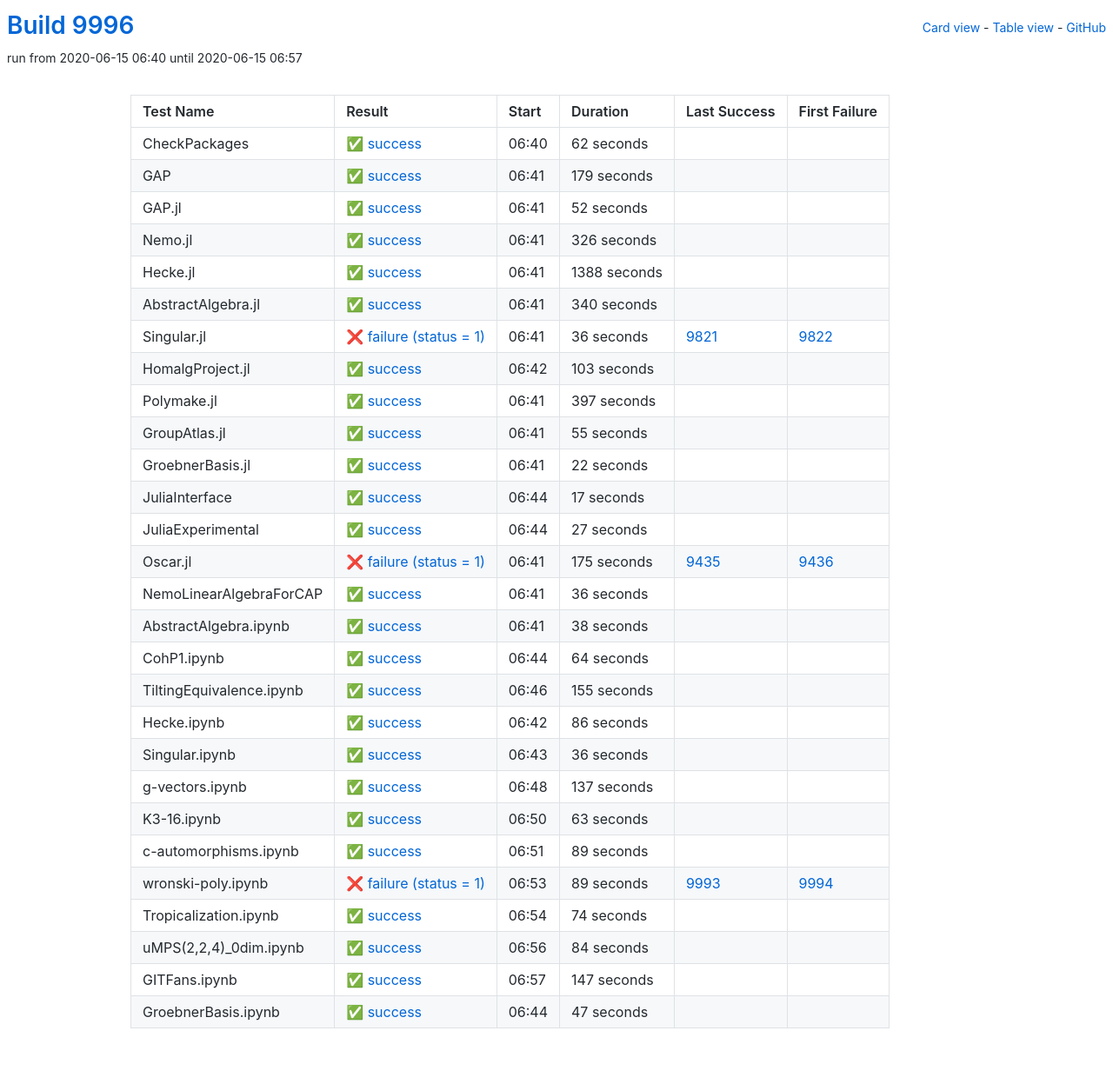
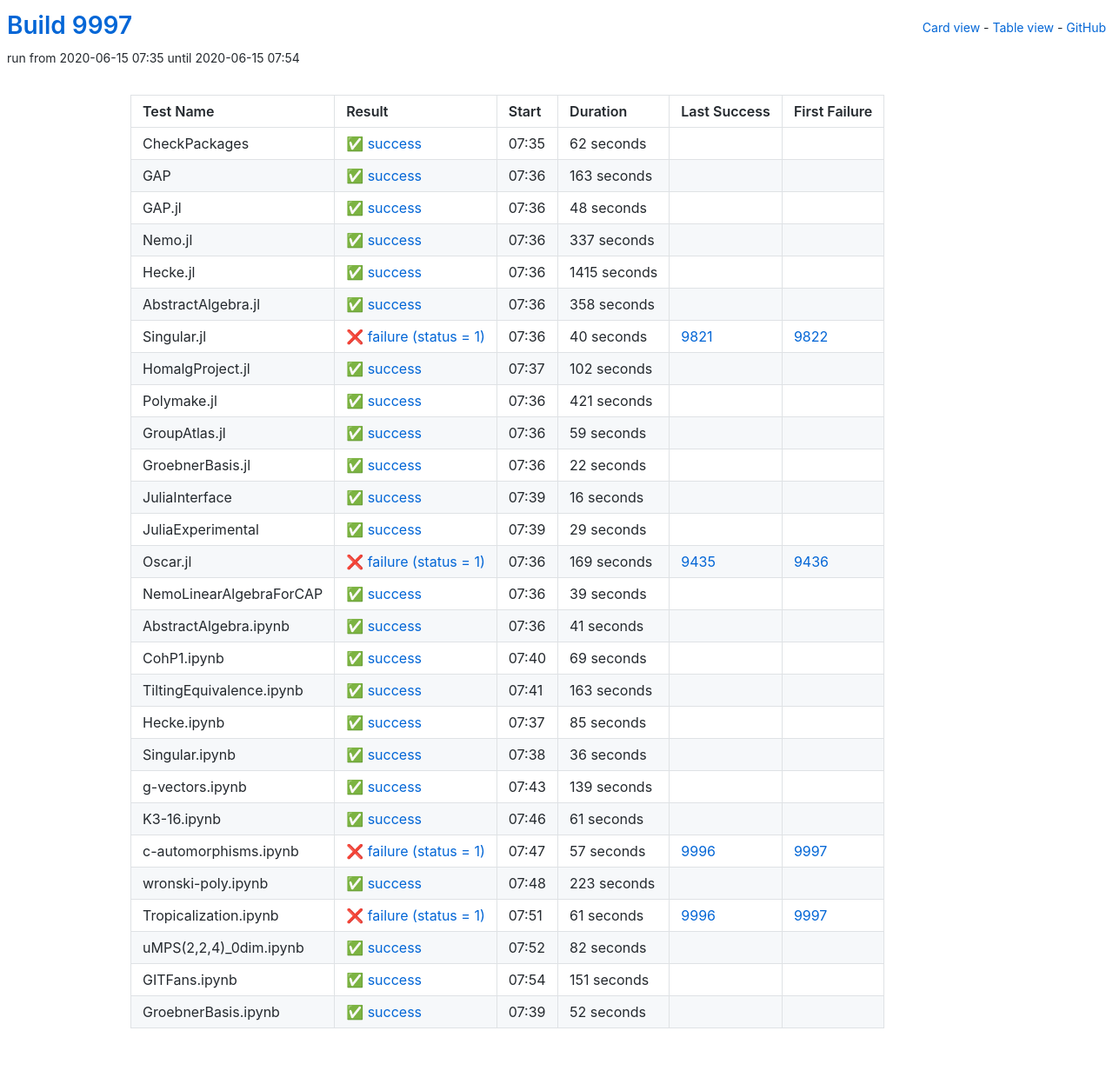
Before and after one commit to oscar-system/oscar-ci-status, a Jekyll site: the page built from table.html, in a window 1280 px wide. Shown: the whole page at 87% size. Built offline with Jekyll 4.4.1, drawn with Linux system fonts in a browser that asks for light colours.

Commit message:
Build #9997

```diff
--- a/_data/ci.yml
+++ b/_data/ci.yml
@@ -1,6 +1,6 @@
 ---
-build: 9996
-build_url: https://oscarci.mathematik.uni-kl.de/job/oscar/9996/
+build: 9997
+build_url: https://oscarci.mathematik.uni-kl.de/job/oscar/9997/
 job: oscar
 organization: oscar-system
 repo: oscar-ci-status
@@ -8,8 +8,8 @@ repourl: https://github.com/oscar-system/oscar-ci-status
 tests:
 - name: CheckPackages
   id: checkpackages
-  log: https://oscarci.mathematik.uni-kl.de/job/oscar/9996/artifact/logs/build-9996/CheckPackages.log
-  start: 2020-06-15 06:40
+  log: https://oscarci.mathematik.uni-kl.de/job/oscar/9997/artifact/logs/build-9997/CheckPackages.log
+  start: 2020-06-15 07:35
   success: true
   exitcode: 0
   status: success
@@ -20,116 +20,116 @@ tests:
   first_failure_url:
 - name: GAP
   id: gap
-  log: https://oscarci.mathematik.uni-kl.de/job/oscar/9996/artifact/logs/build-9996/GAP.log
-  start: 2020-06-15 06:41
+  log: https://oscarci.mathematik.uni-kl.de/job/oscar/9997/artifact/logs/build-9997/GAP.log
+  start: 2020-06-15 07:36
   success: true
   exitcode: 0
   status: success
-  duration: 179
+  duration: 163
   last_success: false
   last_success_url:
   first_failure: false
   first_failure_url:
 - name: GAP.jl
   id: gap-jl
-  log: https://oscarci.mathematik.uni-kl.de/job/oscar/9996/artifact/logs/build-9996/GAP.jl.log
-  start: 2020-06-15 06:41
+  log: https://oscarci.mathematik.uni-kl.de/job/oscar/9997/artifact/logs/build-9997/GAP.jl.log
+  start: 2020-06-15 07:36
   success: true
   exitcode: 0
   status: success
-  duration: 52
+  duration: 48
   last_success: false
   last_success_url:
   first_failure: false
   first_failure_url:
 - name: Nemo.jl
   id: nemo-jl
-  log: https://oscarci.mathematik.uni-kl.de/job/oscar/9996/artifact/logs/build-9996/Nemo.jl.log
-  start: 2020-06-15 06:41
+  log: https://oscarci.mathematik.uni-kl.de/job/oscar/9997/artifact/logs/build-9997/Nemo.jl.log
+  start: 2020-06-15 07:36
   success: true
   exitcode: 0
   status: success
-  duration: 326
+  duration: 337
   last_success: false
   last_success_url:
   first_failure: false
   first_failure_url:
 - name: Hecke.jl
   id: hecke-jl
-  log: https://oscarci.mathematik.uni-kl.de/job/oscar/9996/artifact/logs/build-9996/Hecke.jl.log
-  start: 2020-06-15 06:41
+  log: https://oscarci.mathematik.uni-kl.de/job/oscar/9997/artifact/logs/build-9997/Hecke.jl.log
+  start: 2020-06-15 07:36
   success: true
   exitcode: 0
   status: success
-  duration: 1388
+  duration: 1415
   last_success: false
   last_success_url:
   first_failure: false
   first_failure_url:
 - name: AbstractAlgebra.jl
   id: abstractalgebra-jl
-  log: https://oscarci.mathematik.uni-kl.de/job/oscar/9996/artifact/logs/build-9996/AbstractAlgebra.jl.log
-  start: 2020-06-15 06:41
+  log: https://oscarci.mathematik.uni-kl.de/job/oscar/9997/artifact/logs/build-9997/AbstractAlgebra.jl.log
+  start: 2020-06-15 07:36
   success: true
   exitcode: 0
   status: success
-  duration: 340
+  duration: 358
   last_success: false
   last_success_url:
   first_failure: false
   first_failure_url:
 - name: Singular.jl
   id: singular-jl
-  log: https://oscarci.mathematik.uni-kl.de/job/oscar/9996/artifact/logs/build-9996/Singular.jl.log
-  start: 2020-06-15 06:41
+  log: https://oscarci.mathematik.uni-kl.de/job/oscar/9997/artifact/logs/build-9997/Singular.jl.log
+  start: 2020-06-15 07:36
   success: false
   exitcode: 1
   status: failure
-  duration: 36
+  duration: 40
   last_success: 9821
   last_success_url: https://oscarci.mathematik.uni-kl.de/job/oscar/9821/
   first_failure: 9822
   first_failure_url: https://oscarci.mathematik.uni-kl.de/job/oscar/9822/
 - name: HomalgProject.jl
   id: homalgproject-jl
-  log: https://oscarci.mathematik.uni-kl.de/job/oscar/9996/artifact/logs/build-9996/HomalgProject.jl.log
-  start: 2020-06-15 06:42
+  log: https://oscarci.mathematik.uni-kl.de/job/oscar/9997/artifact/logs/build-9997/HomalgProject.jl.log
+  start: 2020-06-15 07:37
   success: true
   exitcode: 0
   status: success
-  duration: 103
+  duration: 102
   last_success: false
   last_success_url:
   first_failure: false
   first_failure_url:
 - name: Polymake.jl
   id: polymake-jl
-  log: https://oscarci.mathematik.uni-kl.de/job/oscar/9996/artifact/logs/build-9996/Polymake.jl.log
-  start: 2020-06-15 06:41
+  log: https://oscarci.mathematik.uni-kl.de/job/oscar/9997/artifact/logs/build-9997/Polymake.jl.log
+  start: 2020-06-15 07:36
   success: true
   exitcode: 0
   status: success
-  duration: 397
+  duration: 421
   last_success: false
   last_success_url:
   first_failure: false
   first_failure_url:
 - name: GroupAtlas.jl
   id: groupatlas-jl
-  log: https://oscarci.mathematik.uni-kl.de/job/oscar/9996/artifact/logs/build-9996/GroupAtlas.jl.log
-  start: 2020-06-15 06:41
+  log: https://oscarci.mathematik.uni-kl.de/job/oscar/9997/artifact/logs/build-9997/GroupAtlas.jl.log
+  start: 2020-06-15 07:36
   success: true
   exitcode: 0
   status: success
-  duration: 55
+  duration: 59
   last_success: false
   last_success_url:
   first_failure: false
   first_failure_url:
 - name: GroebnerBasis.jl
   id: groebnerbasis-jl
-  log: https://oscarci.mathematik.uni-kl.de/job/oscar/9996/artifact/logs/build-9996/GroebnerBasis.jl.log
-  start: 2020-06-15 06:41
+  log: https://oscarci.mathematik.uni-kl.de/job/oscar/9997/artifact/logs/build-9997/GroebnerBasis.jl.log
+  start: 2020-06-15 07:36
   success: true
   exitcode: 0
   status: success
@@ -140,104 +140,104 @@ tests:
   first_failure_url:
 - name: JuliaInterface
   id: juliainterface
-  log: https://oscarci.mathematik.uni-kl.de/job/oscar/9996/artifact/logs/build-9996/JuliaInterface.log
-  start: 2020-06-15 06:44
+  log: https://oscarci.mathematik.uni-kl.de/job/oscar/9997/artifact/logs/build-9997/JuliaInterface.log
+  start: 2020-06-15 07:39
   success: true
   exitcode: 0
   status: success
-  duration: 17
+  duration: 16
   last_success: false
   last_success_url:
   first_failure: false
   first_failure_url:
 - name: JuliaExperimental
   id: juliaexperimental
-  log: https://oscarci.mathematik.uni-kl.de/job/oscar/9996/artifact/logs/build-9996/JuliaExperimental.log
-  start: 2020-06-15 06:44
+  log: https://oscarci.mathematik.uni-kl.de/job/oscar/9997/artifact/logs/build-9997/JuliaExperimental.log
+  start: 2020-06-15 07:39
   success: true
   exitcode: 0
   status: success
-  duration: 27
+  duration: 29
   last_success: false
   last_success_url:
   first_failure: false
   first_failure_url:
 - name: Oscar.jl
   id: oscar-jl
-  log: https://oscarci.mathematik.uni-kl.de/job/oscar/9996/artifact/logs/build-9996/Oscar.jl.log
-  start: 2020-06-15 06:41
+  log: https://oscarci.mathematik.uni-kl.de/job/oscar/9997/artifact/logs/build-9997/Oscar.jl.log
+  start: 2020-06-15 07:36
   success: false
   exitcode: 1
   status: failure
-  duration: 175
+  duration: 169
   last_success: 9435
   last_success_url: https://oscarci.mathematik.uni-kl.de/job/oscar/9435/
   first_failure: 9436
   first_failure_url: https://oscarci.mathematik.uni-kl.de/job/oscar/9436/
 - name: NemoLinearAlgebraForCAP
   id: nemolinearalgebraforcap
-  log: https://oscarci.mathematik.uni-kl.de/job/oscar/9996/artifact/logs/build-9996/NemoLinearAlgebraForCAP.log
-  start: 2020-06-15 06:41
+  log: https://oscarci.mathematik.uni-kl.de/job/oscar/9997/artifact/logs/build-9997/NemoLinearAlgebraForCAP.log
+  start: 2020-06-15 07:36
   success: true
   exitcode: 0
   status: success
-  duration: 36
+  duration: 39
   last_success: false
   last_success_url:
   first_failure: false
   first_failure_url:
 - name: AbstractAlgebra.ipynb
   id: abstractalgebra-ipynb
-  log: https://oscarci.mathematik.uni-kl.de/job/oscar/9996/artifact/logs/build-9996/AbstractAlgebra.ipynb.log
-  start: 2020-06-15 06:41
+  log: https://oscarci.mathematik.uni-kl.de/job/oscar/9997/artifact/logs/build-9997/AbstractAlgebra.ipynb.log
+  start: 2020-06-15 07:36
   success: true
   exitcode: 0
   status: success
-  duration: 38
+  duration: 41
   last_success: false
   last_success_url:
   first_failure: false
   first_failure_url:
 - name: CohP1.ipynb
   id: cohp1-ipynb
-  log: https://oscarci.mathematik.uni-kl.de/job/oscar/9996/artifact/logs/build-9996/CohP1.ipynb.log
-  start: 2020-06-15 06:44
+  log: https://oscarci.mathematik.uni-kl.de/job/oscar/9997/artifact/logs/build-9997/CohP1.ipynb.log
+  start: 2020-06-15 07:40
   success: true
   exitcode: 0
   status: success
-  duration: 64
+  duration: 69
   last_success: false
   last_success_url:
   first_failure: false
   first_failure_url:
 - name: TiltingEquivalence.ipynb
   id: tiltingequivalence-ipynb
-  log: https://oscarci.mathematik.uni-kl.de/job/oscar/9996/artifact/logs/build-9996/TiltingEquivalence.ipynb.log
-  start: 2020-06-15 06:46
+  log: https://oscarci.mathematik.uni-kl.de/job/oscar/9997/artifact/logs/build-9997/TiltingEquivalence.ipynb.log
+  start: 2020-06-15 07:41
   success: true
   exitcode: 0
   status: success
-  duration: 155
+  duration: 163
   last_success: false
   last_success_url:
   first_failure: false
   first_failure_url:
 - name: Hecke.ipynb
   id: hecke-ipynb
-  log: https://oscarci.mathematik.uni-kl.de/job/oscar/9996/artifact/logs/build-9996/Hecke.ipynb.log
-  start: 2020-06-15 06:42
+  log: https://oscarci.mathematik.uni-kl.de/job/oscar/9997/artifact/logs/build-9997/Hecke.ipynb.log
+  start: 2020-06-15 07:37
   success: true
   exitcode: 0
   status: success
-  duration: 86
+  duration: 85
   last_success: false
   last_success_url:
   first_failure: false
   first_failure_url:
 - name: Singular.ipynb
   id: singular-ipynb
-  log: https://oscarci.mathematik.uni-kl.de/job/oscar/9996/artifact/logs/build-9996/Singular.ipynb.log
-  start: 2020-06-15 06:43
+  log: https://oscarci.mathematik.uni-kl.de/job/oscar/9997/artifact/logs/build-9997/Singular.ipynb.log
+  start: 2020-06-15 07:38
   success: true
   exitcode: 0
   status: success
@@ -248,96 +248,96 @@ tests:
   first_failure_url:
 - name: g-vectors.ipynb
   id: g-vectors-ipynb
-  log: https://oscarci.mathematik.uni-kl.de/job/oscar/9996/artifact/logs/build-9996/g-vectors.ipynb.log
-  start: 2020-06-15 06:48
+  log: https://oscarci.mathematik.uni-kl.de/job/oscar/9997/artifact/logs/build-9997/g-vectors.ipynb.log
+  start: 2020-06-15 07:43
   success: true
   exitcode: 0
   status: success
-  duration: 137
+  duration: 139
   last_success: false
   last_success_url:
   first_failure: false
   first_failure_url:
 - name: K3-16.ipynb
   id: k3-16-ipynb
-  log: https://oscarci.mathematik.uni-kl.de/job/oscar/9996/artifact/logs/build-9996/K3-16.ipynb.log
-  start: 2020-06-15 06:50
+  log: https://oscarci.mathematik.uni-kl.de/job/oscar/9997/artifact/logs/build-9997/K3-16.ipynb.log
+  start: 2020-06-15 07:46
   success: true
   exitcode: 0
   status: success
-  duration: 63
+  duration: 61
   last_success: false
   last_success_url:
   first_failure: false
   first_failure_url:
 - name: c-automorphisms.ipynb
   id: c-automorphisms-ipynb
-  log: https://oscarci.mathematik.uni-kl.de/job/oscar/9996/artifact/logs/build-9996/c-automorphisms.ipynb.log
-  start: 2020-06-15 06:51
+  log: https://oscarci.mathematik.uni-kl.de/job/oscar/9997/artifact/logs/build-9997/c-automorphisms.ipynb.log
+  start: 2020-06-15 07:47
+  success: false
+  exitcode: 1
+  status: failure
+  duration: 57
+  last_success: 9996
+  last_success_url: https://oscarci.mathematik.uni-kl.de/job/oscar/9996/
+  first_failure: 9997
+  first_failure_url: https://oscarci.mathematik.uni-kl.de/job/oscar/9997/
+- name: wronski-poly.ipynb
+  id: wronski-poly-ipynb
+  log: https://oscarci.mathematik.uni-kl.de/job/oscar/9997/artifact/logs/build-9997/wronski-poly.ipynb.log
+  start: 2020-06-15 07:48
   success: true
   exitcode: 0
   status: success
-  duration: 89
+  duration: 223
   last_success: false
   last_success_url:
   first_failure: false
   first_failure_url:
-- name: wronski-poly.ipynb
-  id: wronski-poly-ipynb
-  log: https://oscarci.mathematik.uni-kl.de/job/oscar/9996/artifact/logs/build-9996/wronski-poly.ipynb.log
-  start: 2020-06-15 06:53
+- name: Tropicalization.ipynb
+  id: tropicalization-ipynb
+  log: https://oscarci.mathematik.uni-kl.de/job/oscar/9997/artifact/logs/build-9997/Tropicalization.ipynb.log
+  start: 2020-06-15 07:51
   success: false
   exitcode: 1
   status: failure
-  duration: 89
-  last_success: 9993
-  last_success_url: https://oscarci.mathematik.uni-kl.de/job/oscar/9993/
-  first_failure: 9994
-  first_failure_url: https://oscarci.mathematik.uni-kl.de/job/oscar/9994/
-- name: Tropicalization.ipynb
-  id: tropicalization-ipynb
-  log: https://oscarci.mathematik.uni-kl.de/job/oscar/9996/artifact/logs/build-9996/Tropicalization.ipynb.log
-  start: 2020-06-15 06:54
+  duration: 61
+  last_success: 9996
+  last_success_url: https://oscarci.mathematik.uni-kl.de/job/oscar/9996/
+  first_failure: 9997
+  first_failure_url: https://oscarci.mathematik.uni-kl.de/job/oscar/9997/
+- name: uMPS(2,2,4)_0dim.ipynb
+  id: umps-2-2-4-0dim-ipynb
+  log: https://oscarci.mathematik.uni-kl.de/job/oscar/9997/artifact/logs/build-9997/uMPS-2-2-4-_0dim.ipynb.log
+  start: 2020-06-15 07:52
   success: true
   exitcode: 0
   status: success
-  duration: 74
-  last_success: false
-  last_success_url:
-  first_failure: false
-  first_failure_url:
-- name: uMPS(2,2,4)_0dim.ipynb
-  id: umps-2-2-4-0dim-ipynb
-  log: https://oscarci.mathematik.uni-kl.de/job/oscar/9996/artifact/logs/build-9996/uMPS-2-2-4-_0dim.ipynb.log
-  start: 2020-06-15 06:56
-  success: true
-  exitcode: 0
-  status: success
-  duration: 84
+  duration: 82
   last_success: false
   last_success_url:
   first_failure: false
   first_failure_url:
 - name: GITFans.ipynb
   id: gitfans-ipynb
-  log: https://oscarci.mathematik.uni-kl.de/job/oscar/9996/artifact/logs/build-9996/GITFans.ipynb.log
-  start: 2020-06-15 06:57
+  log: https://oscarci.mathematik.uni-kl.de/job/oscar/9997/artifact/logs/build-9997/GITFans.ipynb.log
+  start: 2020-06-15 07:54
   success: true
   exitcode: 0
   status: success
-  duration: 147
+  duration: 151
   last_success: false
   last_success_url:
   first_failure: false
   first_failure_url:
 - name: GroebnerBasis.ipynb
   id: groebnerbasis-ipynb
-  log: https://oscarci.mathematik.uni-kl.de/job/oscar/9996/artifact/logs/build-9996/GroebnerBasis.ipynb.log
-  start: 2020-06-15 06:44
+  log: https://oscarci.mathematik.uni-kl.de/job/oscar/9997/artifact/logs/build-9997/GroebnerBasis.ipynb.log
+  start: 2020-06-15 07:39
   success: true
   exitcode: 0
   status: success
-  duration: 47
+  duration: 52
   last_success: false
   last_success_url:
   first_failure: false
```
Also changed, not shown: README.md.
